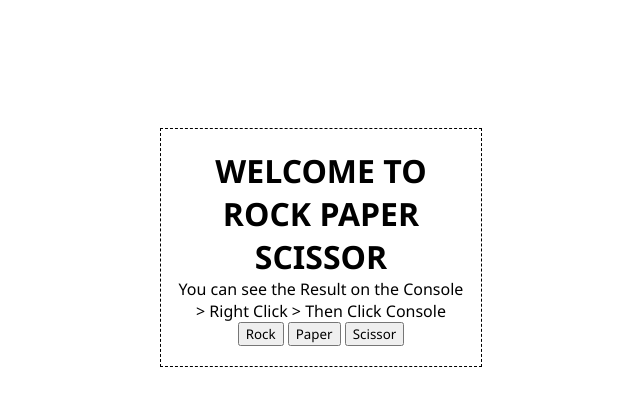
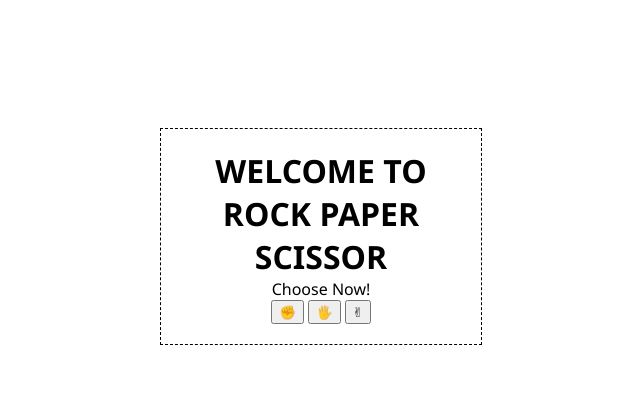
Before and after one commit to Umaruu199chan/RockPaperScissors, a plain HTML site: page index.html in a window 1280 px wide. Shown: the whole page, without its empty margins (319-959 px from the left). Drawn offline with Linux system fonts and the light colour scheme.

Commit message:
Change the buttons from strings to emoji and i  also change the content of the paragraph

```diff
--- a/index.html
+++ b/index.html
@@ -10,11 +10,11 @@
     <div class="container">
         <div class="box">
             <h1>WELCOME TO ROCK PAPER SCISSOR </h1>
-            <p>You can see the Result on the Console <br> > Right Click > Then Click Console</p>
+            <p>Choose Now!</p>
 
-            <button type="submit" id="rock">Rock</button>
-            <button type="submit" id="paper">Paper</button>
-            <button type="submit" id="scissor">Scissor</button>
+            <button type="submit" id="rock">&#x270A;</button>
+            <button type="submit" id="paper">&#x1F590;</button>
+            <button type="submit" id="scissor">&#x270C;</button>
         </div>
     </div>
 
```
